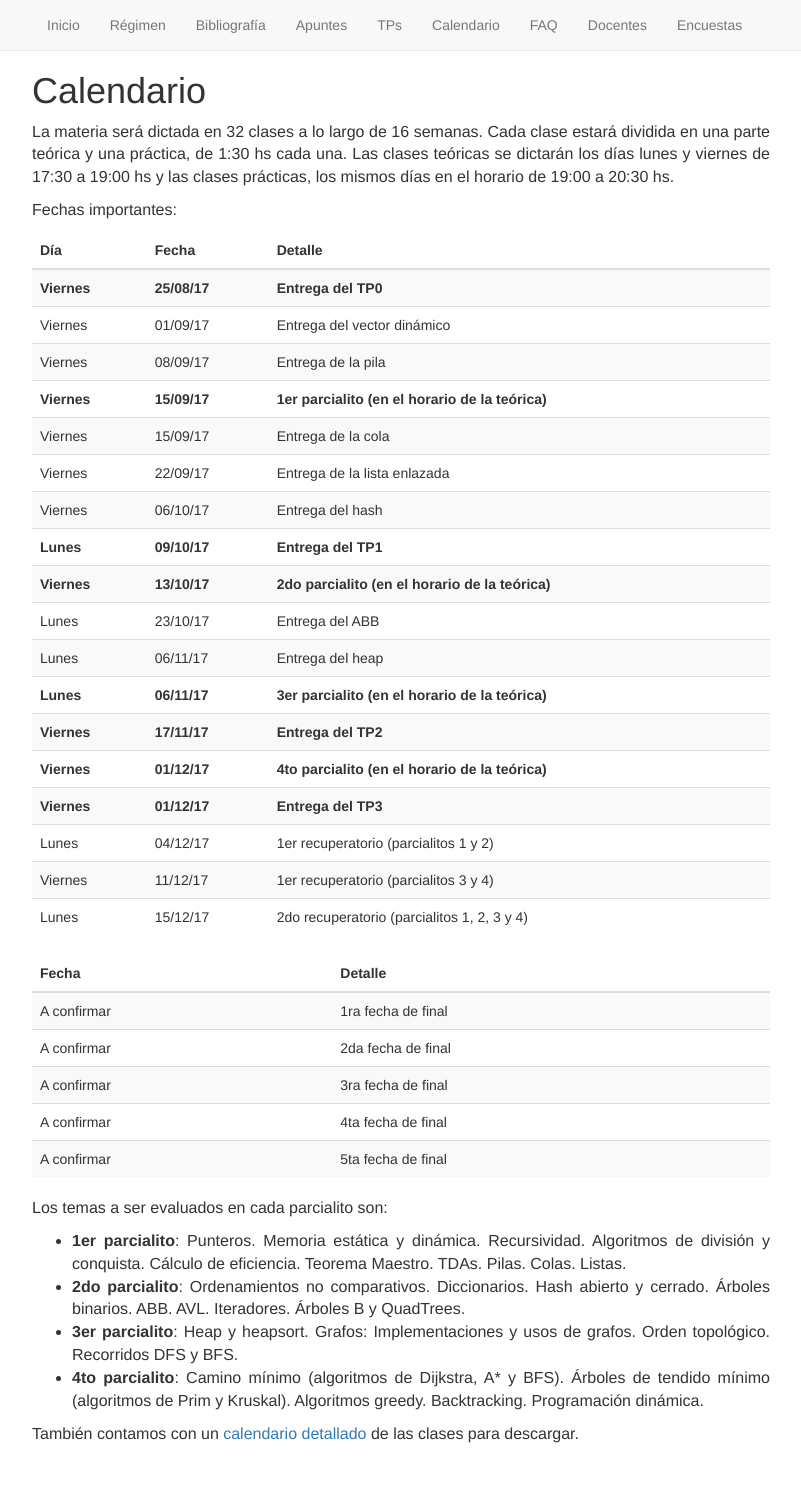
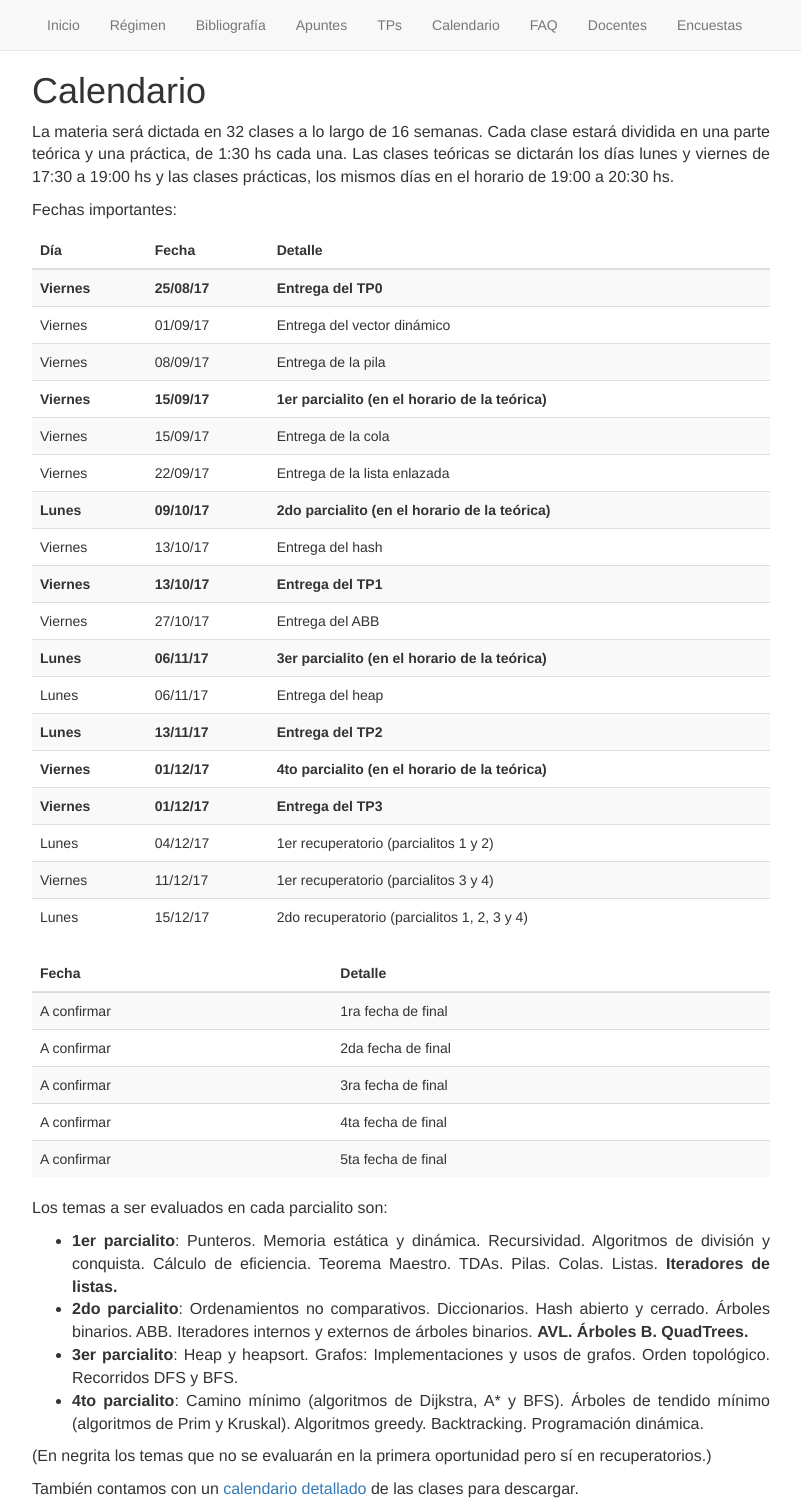
Before and after one commit to algoritmos-rw/algoritmos, a Jekyll site: the page built from static/05_calendario.md, in a window 1280 px wide. Shown: the whole page, without its empty margins (239-1040 px from the left). Built offline with Jekyll 4.4.1, drawn with Linux system fonts in a browser that asks for light colours; before the commit the page ends 1455 px from its top, so only the background shows below that.

Commit message:
Actualizado calendario.

```diff
--- a/static/05_calendario.md
+++ b/static/05_calendario.md
@@ -22,13 +22,13 @@ Fechas importantes:
 | **Viernes** | **15/09/17** | **1er parcialito (en el horario de la teórica)** |
 | Viernes     | 15/09/17     | Entrega de la cola |
 | Viernes     | 22/09/17     | Entrega de la lista enlazada |
-| Viernes     | 06/10/17     | Entrega del hash |
-| **Lunes**   | **09/10/17** | **Entrega del TP1** |
-| **Viernes** | **13/10/17** | **2do parcialito (en el horario de la teórica)** |
-| Lunes       | 23/10/17     | Entrega del ABB |
+| **Lunes**   | **09/10/17** | **2do parcialito (en el horario de la teórica)** |
+| Viernes     | 13/10/17     | Entrega del hash |
+| **Viernes** | **13/10/17** | **Entrega del TP1** |
+| Viernes     | 27/10/17     | Entrega del ABB |
+| **Lunes**   | **06/11/17** | **3er parcialito (en el horario de la teórica)** |
 | Lunes       | 06/11/17     | Entrega del heap |
-| **Lunes**   | **06/11/17** | **3er parcialito (en el horario de la teórica)** |
-| **Viernes** | **17/11/17** | **Entrega del TP2** |
+| **Lunes**   | **13/11/17** | **Entrega del TP2** |
 | **Viernes** | **01/12/17** | **4to parcialito (en el horario de la teórica)** |
 | **Viernes** | **01/12/17** | **Entrega del TP3** |
 | Lunes       | 04/12/17     | 1er recuperatorio (parcialitos 1 y 2) |
@@ -46,9 +46,11 @@ Fechas importantes:
 
 
 Los temas a ser evaluados en cada parcialito son:
-- **1er parcialito**: Punteros. Memoria estática y dinámica. Recursividad. Algoritmos de división y conquista. Cálculo de eficiencia. Teorema Maestro. TDAs. Pilas. Colas. Listas.
-- **2do parcialito**: Ordenamientos no comparativos. Diccionarios. Hash abierto y cerrado. Árboles binarios. ABB. AVL. Iteradores. Árboles B y QuadTrees.
+- **1er parcialito**: Punteros. Memoria estática y dinámica. Recursividad. Algoritmos de división y conquista. Cálculo de eficiencia. Teorema Maestro. TDAs. Pilas. Colas. Listas. **Iteradores de listas.**
+- **2do parcialito**: Ordenamientos no comparativos. Diccionarios. Hash abierto y cerrado. Árboles binarios. ABB. Iteradores internos y externos de árboles binarios. **AVL. Árboles B. QuadTrees.**
 - **3er parcialito**: Heap y heapsort. Grafos: Implementaciones y usos de grafos. Orden topológico. Recorridos DFS y BFS.
 - **4to parcialito**: Camino mínimo (algoritmos de Dijkstra, A* y BFS). Árboles de tendido mínimo (algoritmos de Prim y Kruskal). Algoritmos greedy. Backtracking. Programación dinámica.
 
+(En negrita los temas que no se evaluarán en la primera oportunidad pero sí en recuperatorios.)
+
 También contamos con un [calendario detallado](https://docs.google.com/spreadsheets/d/e/2PACX-1vSB6XSrrr8DApYSShBEgudIIlqQbjDxzru-_8P3mq5YYBlFMsnwDt1u635w4D_lbi0mZCJu35-uLLx-/pubhtml?gid=8&single=true) de las clases para descargar.
```
Also changed, not shown: _posts/2017-09-29-actualizacion-calendario.md (added, +13 -0 lines).
